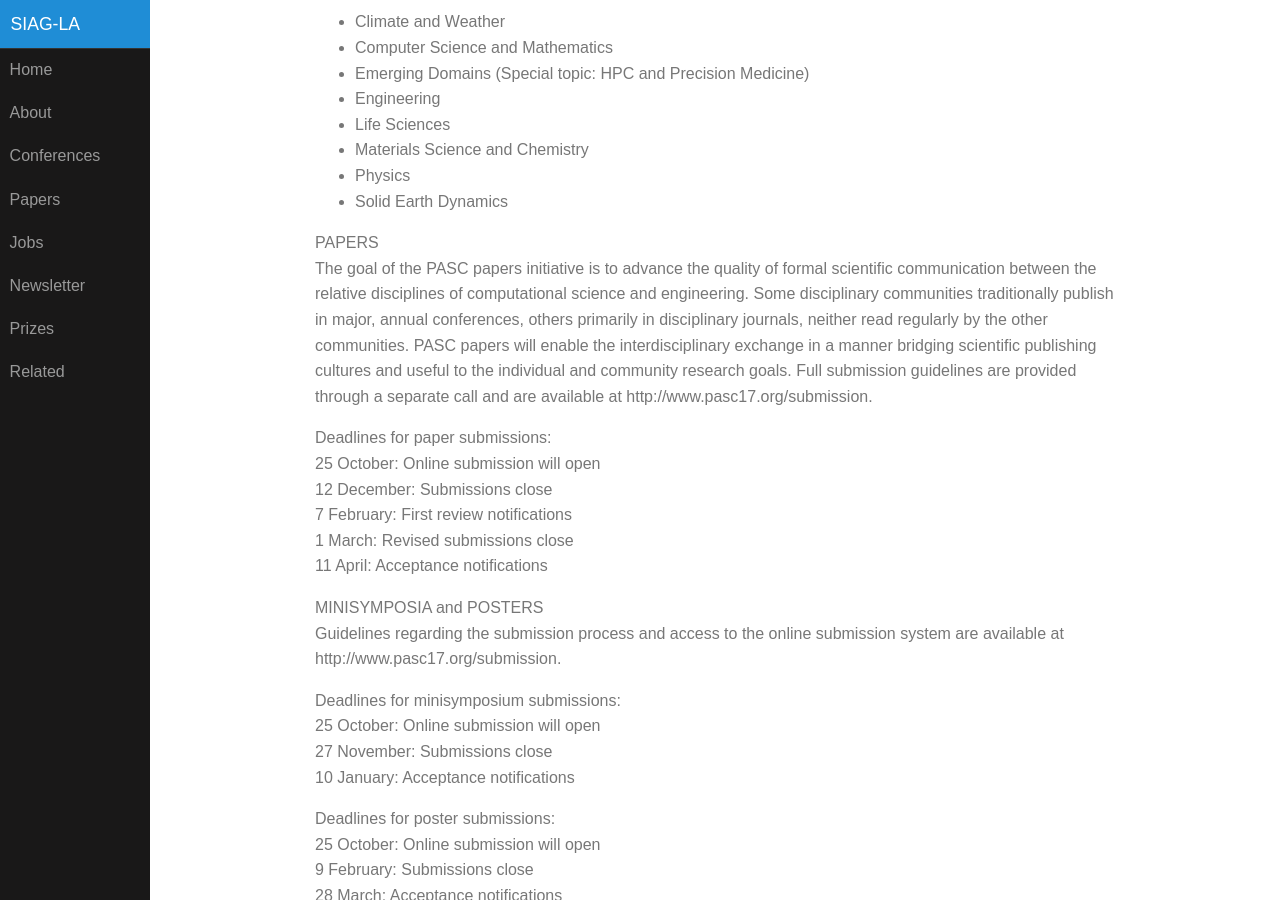
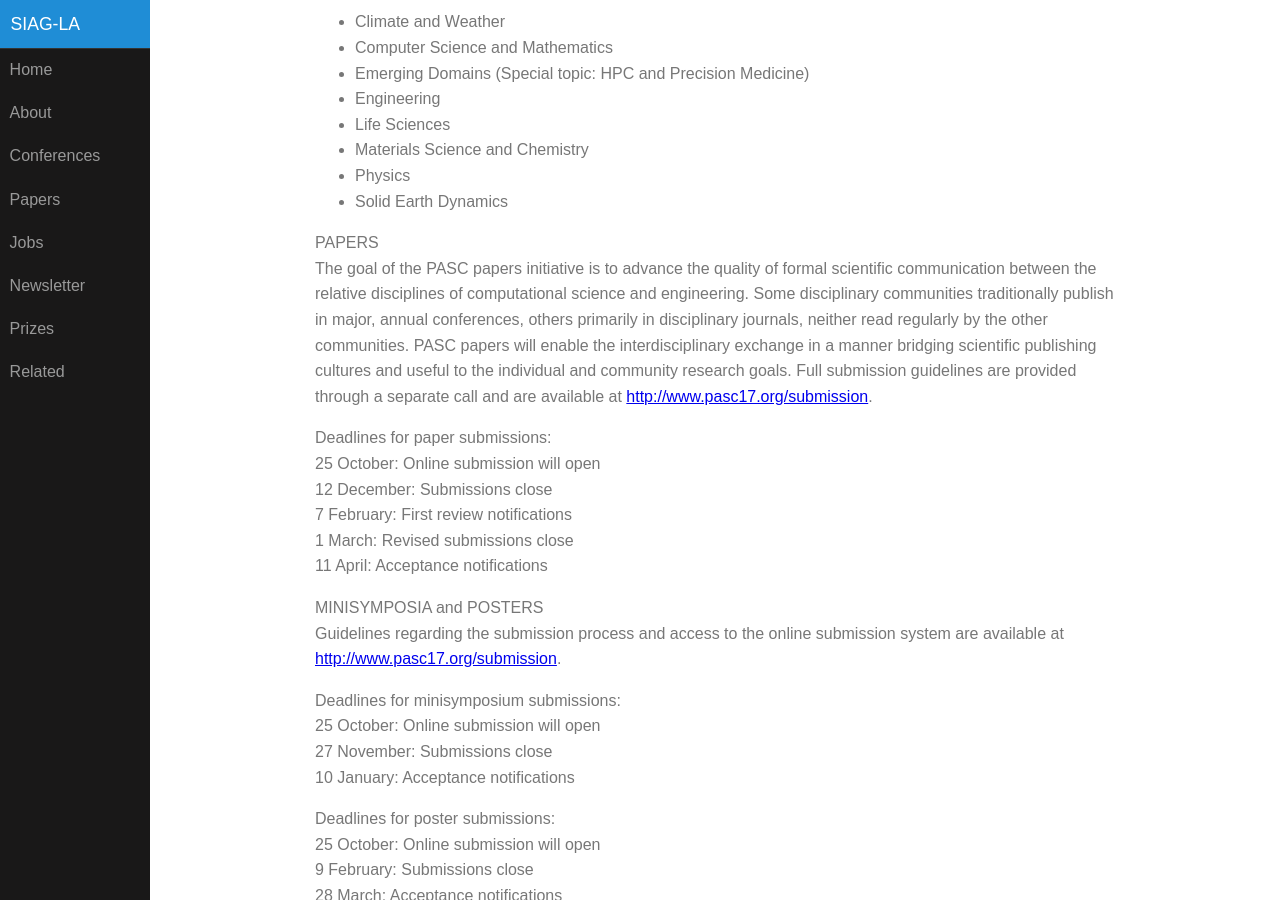
Before and after one commit to dbindel/siagla, a Jekyll site: the page built from _posts/2016-11-07-digest.md, in a window 1280 px wide and 900 px high, scrolled down 4291 px. Built offline with Jekyll 4.4.1, drawn with Linux system fonts in a browser that asks for light colours; comment, search, counter and statistics services are not loaded; some of the changed text lies outside the part shown.

```diff
--- a/_posts/2016-11-07-digest.md
+++ b/_posts/2016-11-07-digest.md
@@ -178,7 +178,7 @@ communities. PASC papers will enable the interdisciplinary exchange
 in a manner bridging scientific publishing cultures and useful to the
 individual and community research goals. Full submission guidelines
 are provided through a separate call and are available
-at http://www.pasc17.org/submission.
+at <http://www.pasc17.org/submission>.
 
 Deadlines for paper submissions:
 25 October:  Online submission will open
@@ -189,7 +189,7 @@ Deadlines for paper submissions:
 
 MINISYMPOSIA and POSTERS
 Guidelines regarding the submission process and access to the online
-submission system are available at http://www.pasc17.org/submission.
+submission system are available at <http://www.pasc17.org/submission>.
 
 Deadlines for minisymposium submissions:
 25 October:  Online submission will open
@@ -291,7 +291,7 @@ The Call for Presentations for this conference is available at:
 Twitter hashtag:
 \#SIAMCT17
 
-                               **Deadlines**
+### Deadlines
 
 SUBMISSION DEADLINES
 January 4, 2017:  Minisymposium Proposal Submissions
```
Also changed, not shown: other parts of _posts/2016-11-07-digest.md (+1 -1 lines).
